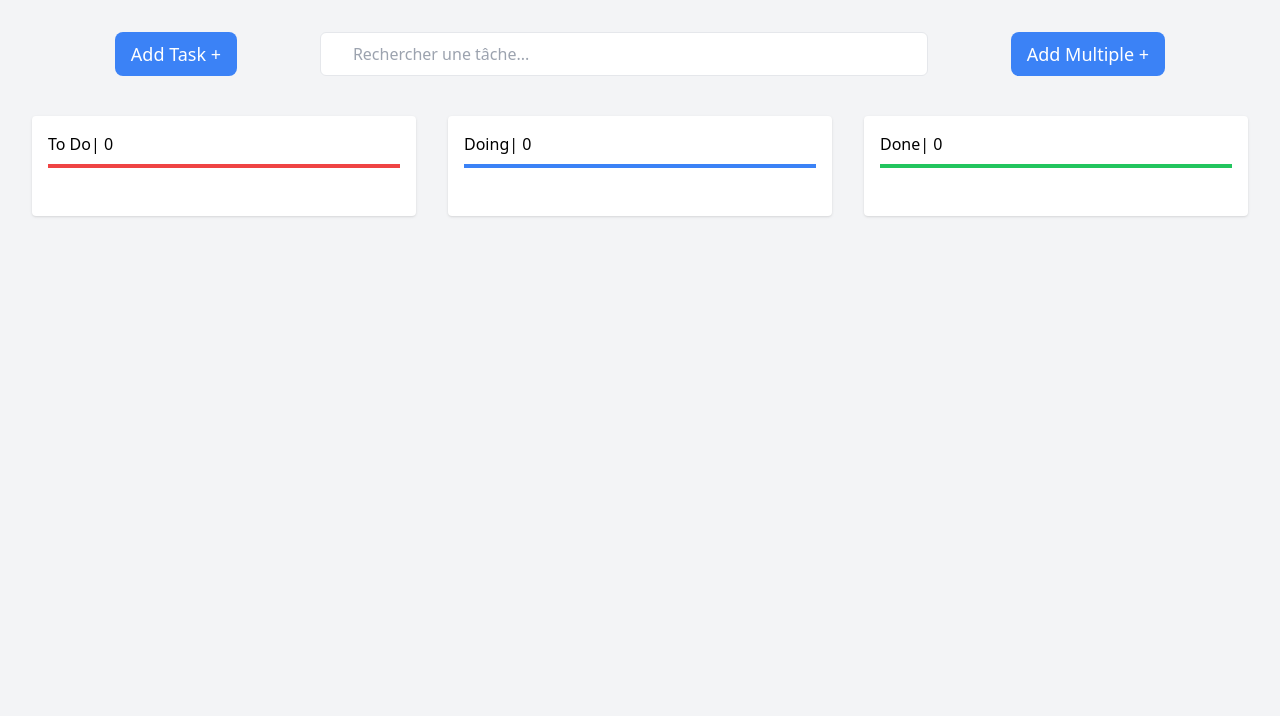
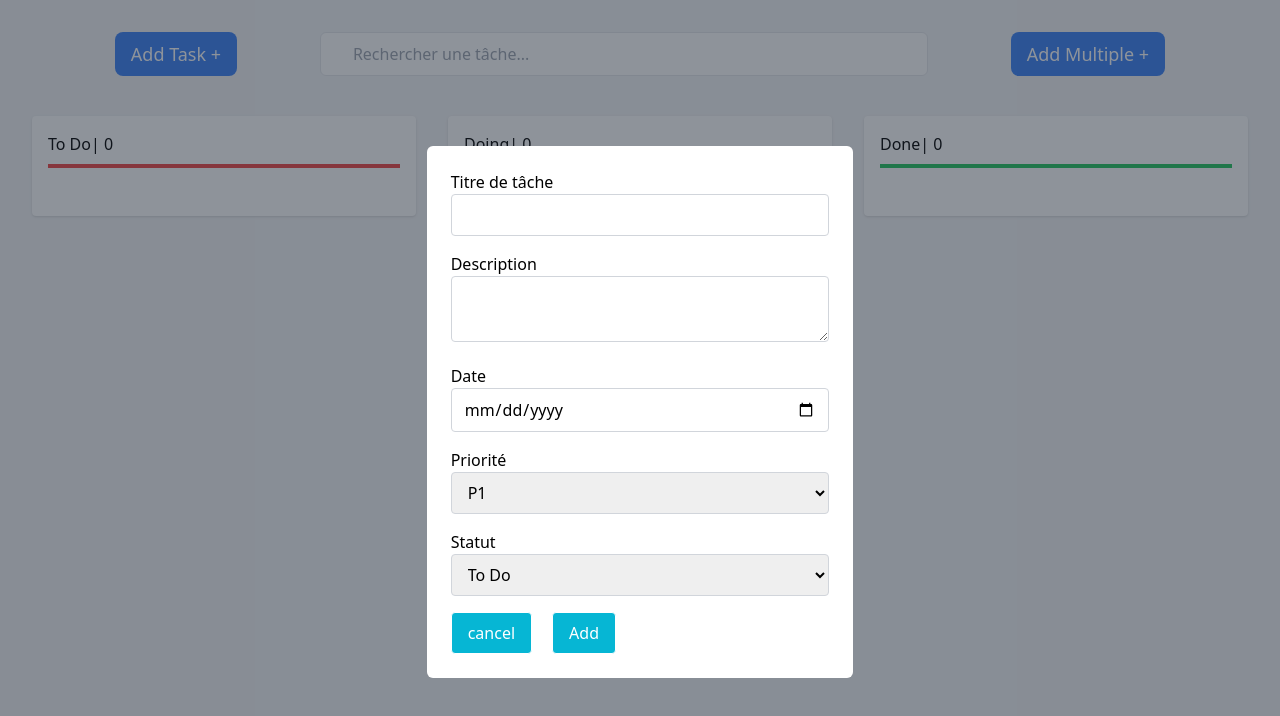
Before and after one commit to BouizmouneSalma/To-Do-List, a plain HTML site: page index.html in a window 1280 px wide. Drawn offline with nearby package versions, Linux system fonts and the light colour scheme.

Commit message:
ajouter modal form

```diff
--- a/index.html
+++ b/index.html
@@ -31,6 +31,42 @@
         </div>
     </section>
 
-   </body>
+    <div id="modal" class=" fixed inset-0 bg-gray-800 bg-opacity-50 flex items-center justify-center">
+        <form id="task-form" class="bg-white p-6 w-1/3 rounded-md mt-6 mx-auto">
+            <label class="text-black mb-2">Titre de tâche</label>
+            <input type="text" id="task-title" class="w-full px-3 py-2 border border-gray-300 rounded mb-4" required>
+
+            <label class="text-black mb-2">Description</label>
+            <textarea id="task-description" class="w-full px-3 py-2 border border-gray-300 rounded mb-4" required></textarea>
+
+            <label class="text-black mb-2">Date</label>
+            <input type="date" id="task-date" class="w-full px-3 py-2 border border-gray-300 rounded mb-4"required>
+
+            <label class="text-black mb-2">Priorité</label>
+            <select id="task-priority" class="w-full px-3 py-2 border border-gray-300 rounded mb-4"required>
+                <option value="P1">P1</option>
+                <option value="P2">P2</option>
+                <option value="P3">P3</option>
+            </select>
+
+            <label class=" mb-2">Statut</label>
+            <select id="task-category" class="w-full px-3 py-2 border border-gray-300 rounded mb-4"required>
+                <option value="to-do-list">To Do</option>
+                <option value="in-progress-list">In progress</option>
+                <option value="done-list">Done</option>
+            </select>
+
+
+            <div class="flex gap-5">
+                <button type="button" id="cancel"
+                    class="bg-cyan-500 border border-white rounded px-4 py-2 text-white">cancel</button>
+                <button type="submit"
+                    class="bg-cyan-500 border border-white rounded px-4 py-2 text-white">Add</button>
+            </div>
+        </form>
+    </div>
+
+    <script src="js/main.js"></script>
+</body>
 
 </html>
```
